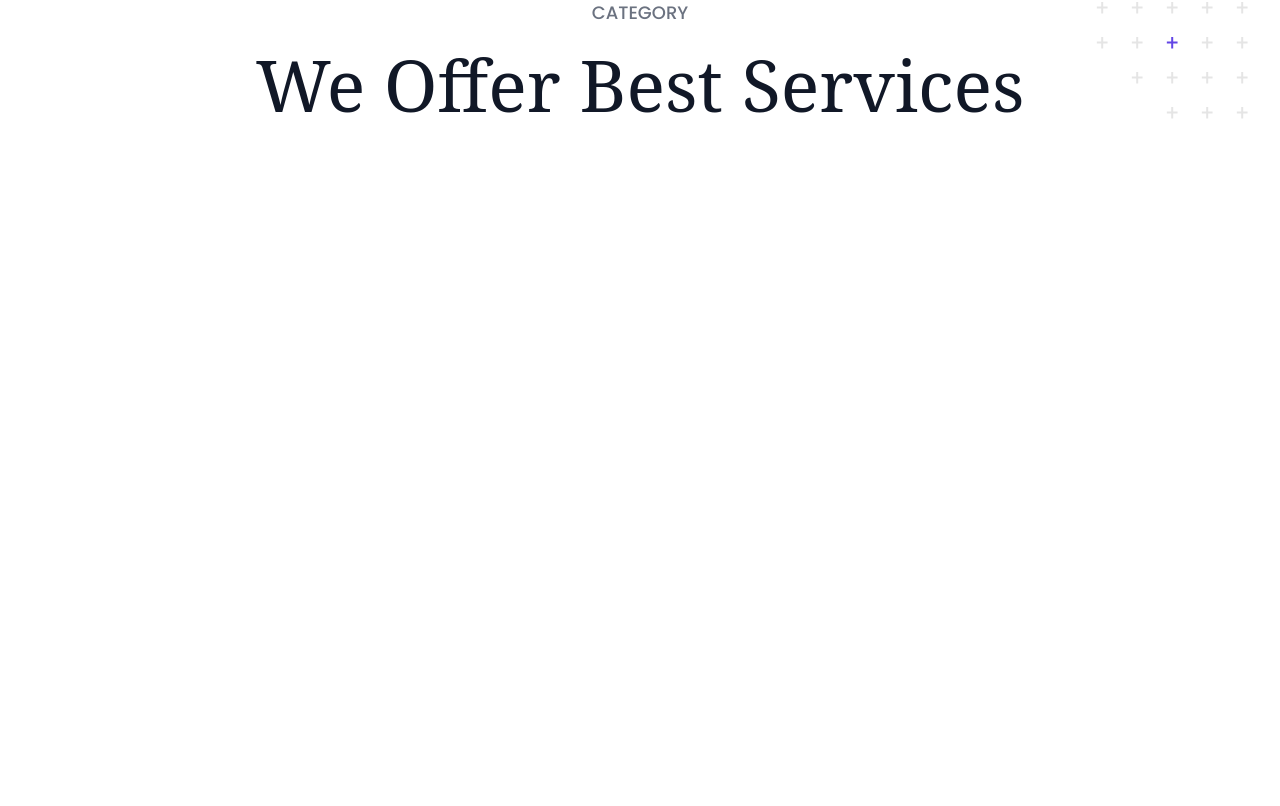
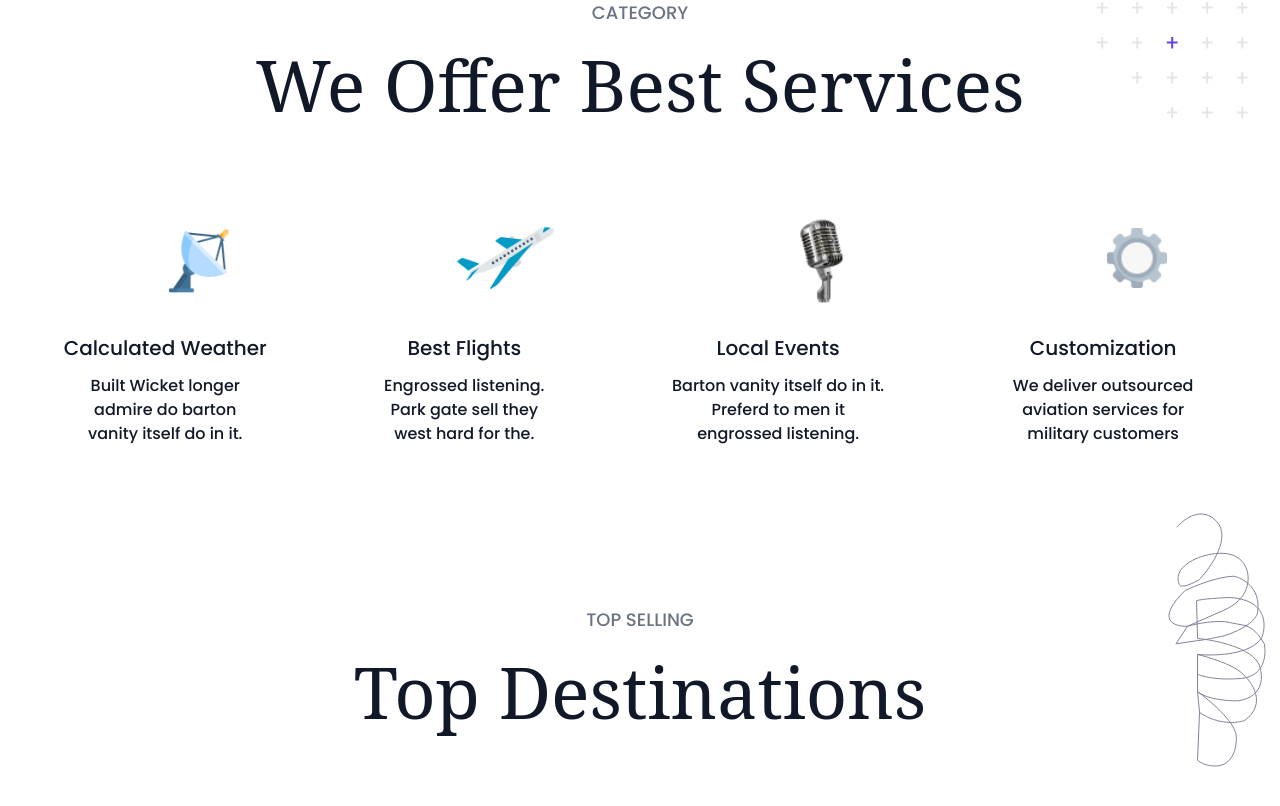
Before and after one commit to Kukuh2307/Nextjs-Jadoo, a Next.js app: page / in a window 1280 px wide. Shown: the part 856-1662 px from the top of the page. Before the commit the page ends 1182 px from the top, so only its background shows below. Built offline with nearby package versions, Linux system fonts and the light colour scheme; a web font is replaced by a local one.

Commit message:
category edit

```diff
--- a/src/pages/index.tsx
+++ b/src/pages/index.tsx
@@ -11,6 +11,12 @@ import Traveler from "../../public/images/hero_traveller-1.png";
 
 // category section
 import DecorPlus1 from "../images/decor-plus-style-1.svg";
+import Radar from "../../public/images/ilustration-satellite.png";
+import Mic from "../../public/images/ilustration-mic.png";
+import Gear from "../../public/images/ilustration-gear.png";
+
+//top selling section
+import Squirel from "../images/decor-plus-style1.svg";
 
 
 export default function Home() {
@@ -87,8 +93,6 @@ export default function Home() {
               <div className="relative z-20 transform translate-x-16">
               <Image alt="plane" layout="responsive" src={Traveler} priority className="max-w-2xl relative -left-40 -bottom-14"/>
               </div>
-
-              {/* 01.45.09 */}
             </div>
 
           </div>
@@ -105,12 +109,84 @@ export default function Home() {
             <h3 className="font-serif leading-snug text-gray-900 text-7xl">We Offer Best Services</h3>
           </div>
           <div className="flex text-gray-900">
-            <div className="w-3/12 px-8">
-              <div className="relative transition-all duration-300 group shadow-none hover:shadow-great flex flex-col items-center justify-center text-center bg-white rounded-[36px]"></div>
+
+            <div className="flex justify-between">
+              {/* radar */}
+              <div className="px-6">
+              <div className="relative transition-all duration-300 group shadow-none hover:shadow-great flex flex-col items-center justify-center text-center bg-white rounded-[36px]">
+                <div className="absolute transition-all duration-300 opacity-0 group-hover:opacity-100 -z-10 bottom-12 group-hover:bottom-2 left-12 group-hover:left-6 transform -translate-x-1/2 translate-y-1/2 bg-accent-2 rounded-tl-3xl rounded-br-lg w-28 h-28"></div>
+                <div className="relative mb-6 inline-flex h-28">
+                  <div className="absolute z-10 transform translate-y-1/2 translate-x-1/2 -right-11 w-20">
+                    <Image alt="Radar" layout="fixed" width={60} height={60} src={Radar} />
+                  </div>
+                  <div className="absolute bottom-0 left-5 transform translate-x-1/2 bg-accent-4 rounded-tl-lg rounded-tr-md rounded-bl-md rounded-br-2xl w-12 h-12 transition-all duration-300 opacity-0 group-hover:opacity-100 group-hover:bottom-14"></div>
+                </div>
+                <h4 className="text-xl mb-3">Calculated Weather</h4>
+                <h5 className="px-8 mb-8">Built Wicket longer admire do barton vanity itself do in it.</h5>
+              </div>
+              </div>
+
+              {/* plane */}
+              <div className="px-6">
+              <div className="relative transition-all duration-300 group shadow-none hover:shadow-great flex flex-col items-center justify-center text-center bg-white rounded-[36px]">
+                <div className="absolute transition-all duration-300 opacity-0 group-hover:opacity-100 -z-10 bottom-12 group-hover:bottom-2 left-12 group-hover:left-6 transform -translate-x-1/2 translate-y-1/2 bg-accent-2 rounded-tl-3xl rounded-br-lg w-28 h-28"></div>
+                <div className="relative mb-6 inline-flex h-28">
+                  <div className="absolute z-10 transform translate-y-1/2 translate-x-1/2 -right-11 w-36 -top-20">
+                    <Image alt="Plane" layout="fixed" width={700} height={700} src={Plane} />
+                  </div>
+                  <div className="absolute bottom-12 left-5 transform translate-x-1/2 bg-accent-4 rounded-tl-lg rounded-tr-md rounded-bl-md rounded-br-2xl w-12 h-12 transition-all duration-300 opacity-0 group-hover:opacity-100 bo12 group-hover:-bottom-1"></div>
+                </div>
+                <h4 className="text-xl mb-3">Best Flights</h4>
+                <h5 className="px-8 mb-8">Engrossed listening. Park gate sell they west hard for the.</h5>
+              </div>
+              </div>
+
+              {/* event */}
+              <div className="px-6">
+              <div className="relative transition-all duration-300 group shadow-none hover:shadow-great flex flex-col items-center justify-center text-center bg-white rounded-[36px]">
+                <div className="absolute transition-all duration-300 opacity-0 group-hover:opacity-100 -z-10 bottom-12 group-hover:bottom-2 left-12 group-hover:left-6 transform -translate-x-1/2 translate-y-1/2 bg-accent-2 rounded-tl-3xl rounded-br-lg w-28 h-28 "></div>
+                <div className="relative mb-6 inline-flex h-28">
+                  <div className="absolute z-10 transform translate-y-1/2 translate-x-1/2 -right-11 w-12 -top-5">
+                    <Image alt="Radar" layout="fixed" width={60} height={60} src={Mic}/>
+                  </div>
+                  <div className="absolute bottom-0 left-5 transform translate-x-1/2 bg-accent-4 rounded-tl-lg rounded-tr-md rounded-bl-md rounded-br-2xl w-12 h-12 transition-all duration-300 opacity-0 group-hover:opacity-100 group-hover:bottom-14"></div>
+                </div>
+                <h4 className="text-xl mb-3">Local Events</h4>
+                <h5 className="px-8 mb-8">Barton vanity itself do in it. Preferd to men it engrossed listening. </h5>
+              </div>
+              </div>
+
+              {/* costumization */}
+              <div className="px-6">
+              <div className="relative transition-all duration-300 group shadow-none hover:shadow-great flex flex-col items-center justify-center text-center bg-white rounded-[36px]">
+                <div className="absolute transition-all duration-300 opacity-0 group-hover:opacity-100 -z-10 bottom-12 group-hover:bottom-2 left-12 group-hover:left-6 transform -translate-x-1/2 translate-y-1/2 bg-accent-2 rounded-tl-3xl rounded-br-lg w-28 h-28"></div>
+                <div className="relative mb-6 inline-flex h-28">
+                  <div className="absolute z-10 transform translate-y-1/2 translate-x-1/2 -right-11 w-20">
+                    <Image alt="Gear" layout="fixed" width={60} height={60} src={Gear} />
+                  </div>
+                  <div className="absolute bottom-12 left-5 transform translate-x-1/2 bg-accent-4 rounded-tl-lg rounded-tr-md rounded-bl-md rounded-br-2xl w-12 h-12 transition-all duration-300 opacity-0 group-hover:opacity-100 group-hover:-bottom-1"></div>
+                </div>
+                <h4 className="text-xl mb-3">Customization</h4>
+                <h5 className="px-8 mb-8">We deliver outsourced aviation services for military customers</h5>
+              </div>
+              </div>
             </div>
           </div>
         </div>
-        {/* 01.57.12 */}
+      </section>
+
+      <section className="mb-28">
+        <div className="max-w-7xl mx-auto relative px-4">
+        <div className="text-center flex flex-col mb-16">
+          <h3 className="uppercase mb-2 text-gray-500 text-lg">Top Selling</h3>
+          <h3 className="font-serif leading-snug text-gray-900 text-7xl">Top Destinations</h3>
+        </div>
+        <div className="relative flex pr-10">
+          <div className="absolute w-[96px] h-[252px] bottom-10 right-0">
+            <Squirel className="stroke-gray-500"/>
+          </div>
+        </div>
+        </div>
       </section>
     </div>
   );
```
Also changed, not shown: src/images/decor-plus-style1.svg (added).
